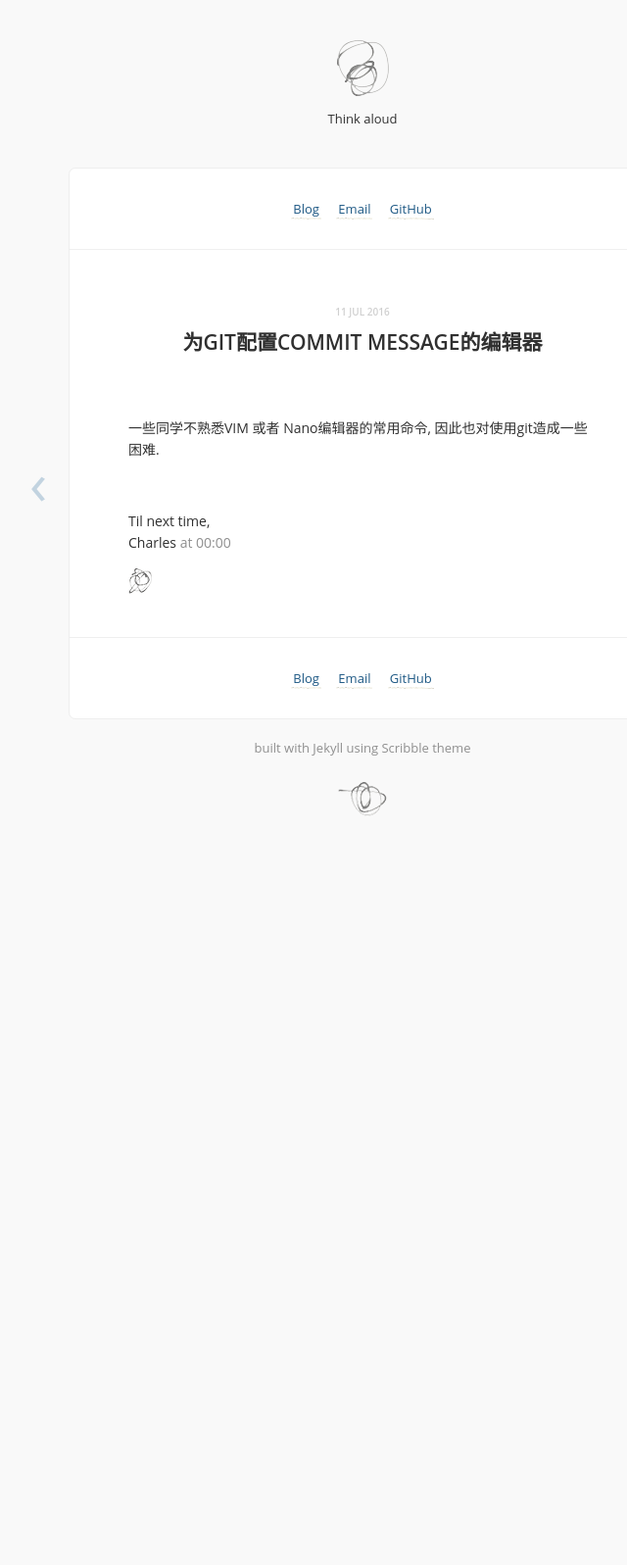
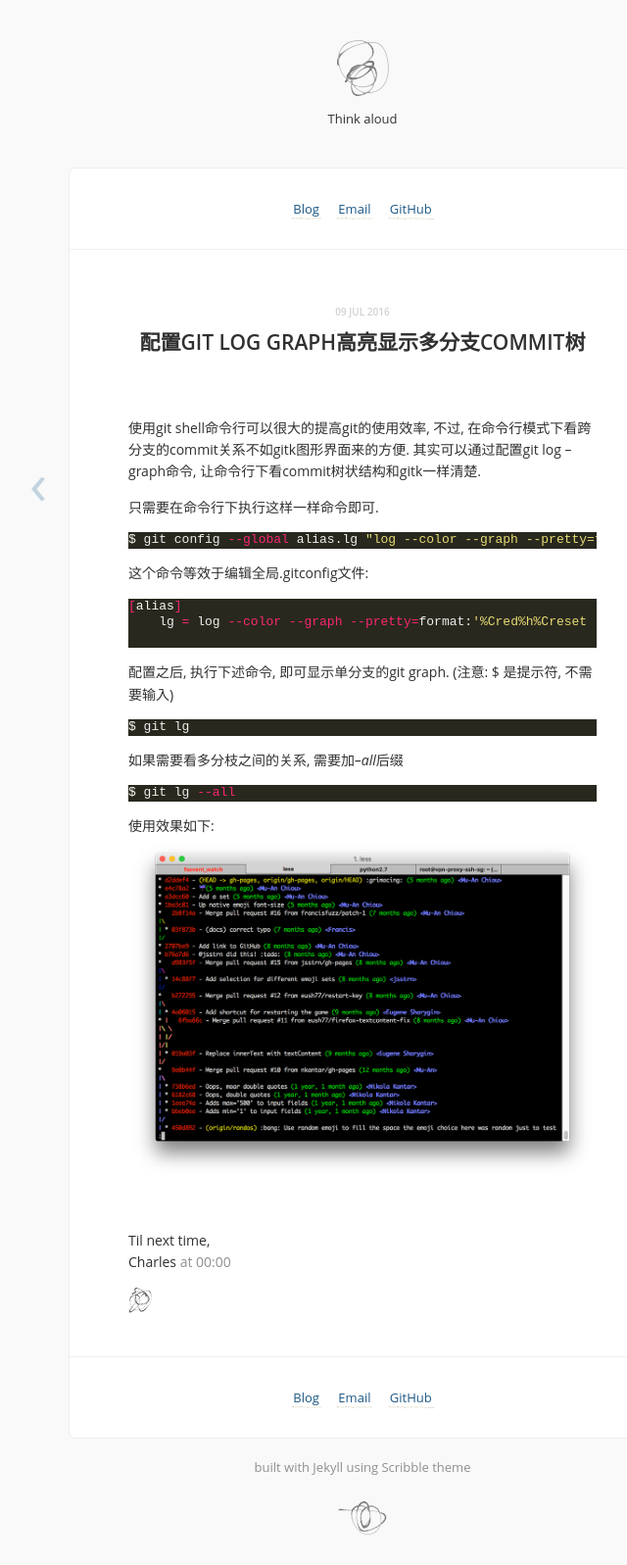
Before and after one commit to dodoinblue/dodoinblue.github.io, a Jekyll site: the page built from _posts/2016-07-09-git-command-to-show-commit-tree.md, in a window 1280 px wide. Shown: the whole page at 98% size, without its empty margins (270-910 px from the left). Built offline with Jekyll 4.4.1, drawn with Linux system fonts in a browser that asks for light colours; before the commit the page ends 900 px from its top, so only the background shows below that.

Commit message:
this is about git graph, last one was empty

````diff
--- a/_posts/2016-07-09-git-command-to-show-commit-tree.md
+++ b/_posts/2016-07-09-git-command-to-show-commit-tree.md
@@ -1,7 +1,38 @@
 ---
 layout: post
-title: 为git配置Commit Message的编辑器
-date: 2016-07-11
+title: 配置git log graph高亮显示多分支commit树
+date: 2016-07-09
 ---
 
-一些同学不熟悉VIM 或者 Nano编辑器的常用命令, 因此也对使用git造成一些困难.
+使用git shell命令行可以很大的提高git的使用效率, 不过, 在命令行模式下看跨分支的commit关系不如gitk图形界面来的方便.
+其实可以通过配置git log --graph命令, 让命令行下看commit树状结构和gitk一样清楚.
+
+只需要在命令行下执行这样一样命令即可.
+
+```bash
+$ git config --global alias.lg "log --color --graph --pretty=format:'%Cred%h%Creset -%C(yellow)%d%Creset %s %Cgreen(%cr) %C(bold blue)<%an>%Creset' --abbrev-commit"
+```
+
+这个命令等效于编辑全局.gitconfig文件:
+
+```bash
+[alias]
+    lg = log --color --graph --pretty=format:'%Cred%h%Creset -%C(yellow)%d%Creset %s %Cgreen(%cr) %C(bold blue)<%an>%Creset' --abbrev-commit
+
+```
+
+配置之后, 执行下述命令, 即可显示单分支的git graph. (注意: $ 是提示符, 不需要输入)
+
+```bash
+$ git lg
+```
+
+如果需要看多分枝之间的关系, 需要加*--all*后缀
+
+```bash
+$ git lg --all
+```
+
+
+使用效果如下:
+!['git bash']({{site.baseurl}}/content_image/git.101.slides/git_cli.png)
````
